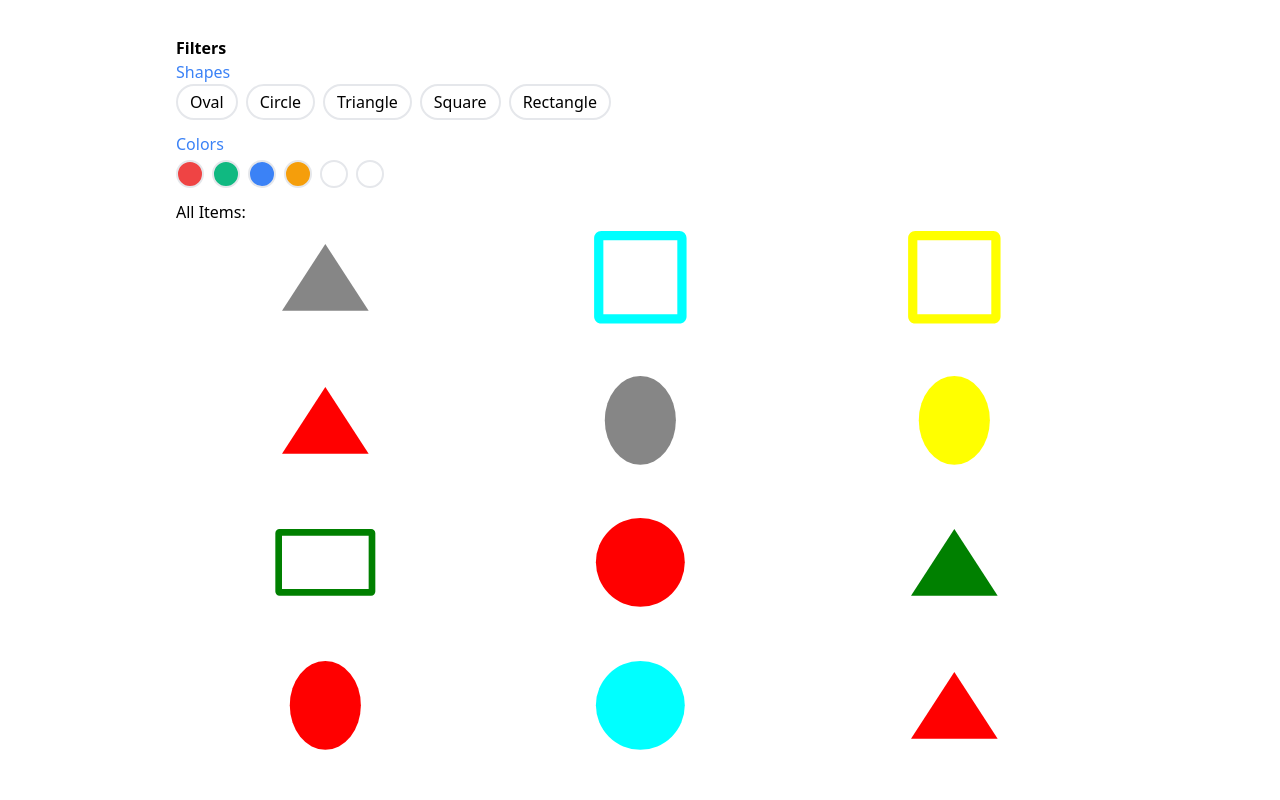
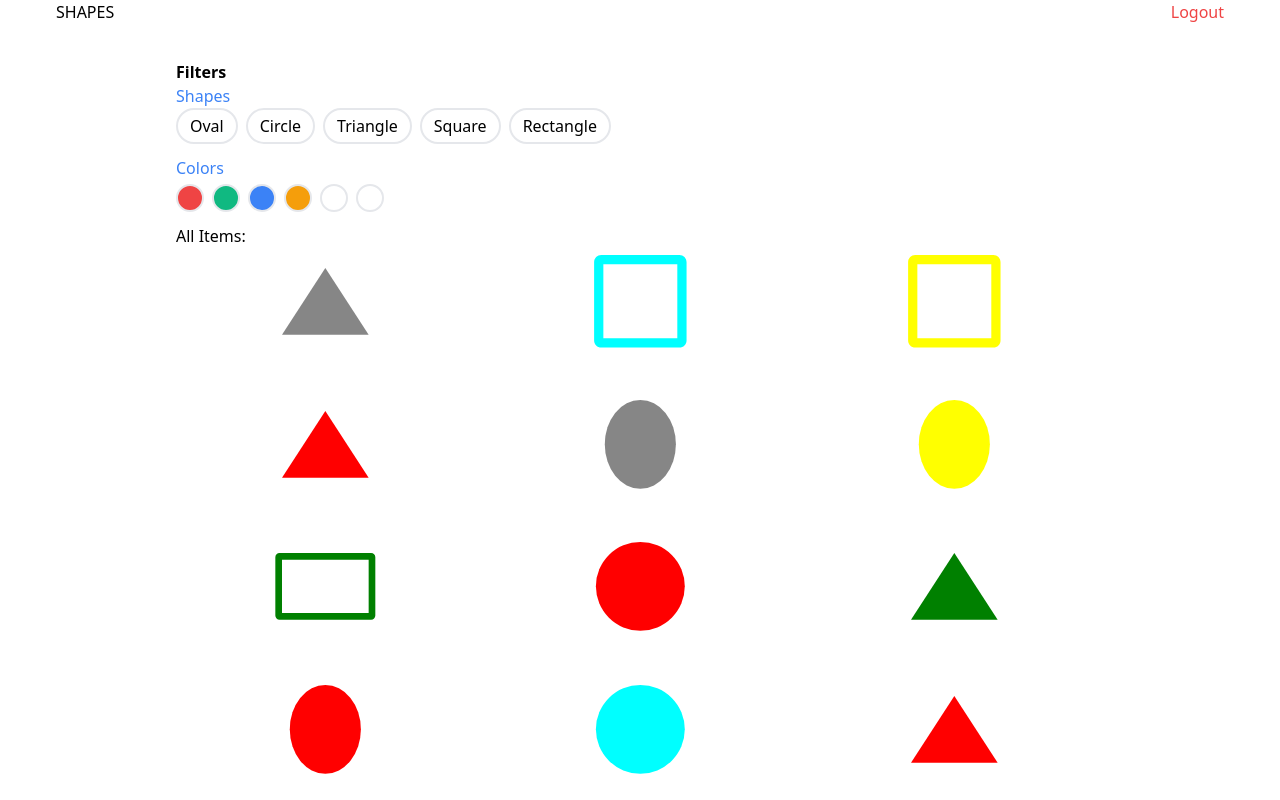
Before and after one commit to Teslim-bot/estate-intel-assessment, a Nuxt app: page / in a window 1280 px wide. Shown: the top 800 px of the page. Built offline with nearby package versions, Linux system fonts and the light colour scheme.

Commit message:
Adds header

```diff
--- /dev/null
+++ b/components/Header.vue
@@ -0,0 +1,14 @@
+<template>
+  <div class="tw-flex tw-justify-between">
+    <div>
+      <span>SHAPES</span>
+    </div>
+    <button class="tw-text-red-500">Logout</button>
+  </div>
+</template>
+
+<script>
+export default {};
+</script>
+
+<style></style>
--- a/pages/index.vue
+++ b/pages/index.vue
@@ -1,17 +1,21 @@
 <template>
-  <div
-    class="tw-container tw-mx-auto tw-py-4 tw-bg-neutral-300 tw-px-7 lg:tw-px-44 tw-mt-5"
-  >
-    <grid-selectors @update="updateQuery" />
-    <grid-display :filters="filters" />
+  <div class="tw-container tw-mx-auto">
+    <app-header class="tw-px-14" />
+    <div
+      class="tw-py-4 tw-bg-neutral-300 tw-px-7 lg:tw-px-44 tw-mt-5"
+    >
+      <grid-selectors @update="updateQuery" />
+      <grid-display :filters="filters" />
+    </div>
   </div>
 </template>
 
 <script>
 import gridDisplay from "../components/gridDisplay.vue";
 import GridSelectors from "../components/gridSelectors.vue";
+import Header from "../components/Header.vue";
 export default {
-  components: { gridDisplay, GridSelectors },
+  components: { gridDisplay, GridSelectors, "app-header": Header },
   name: "IndexPage",
   data() {
     return {
```
